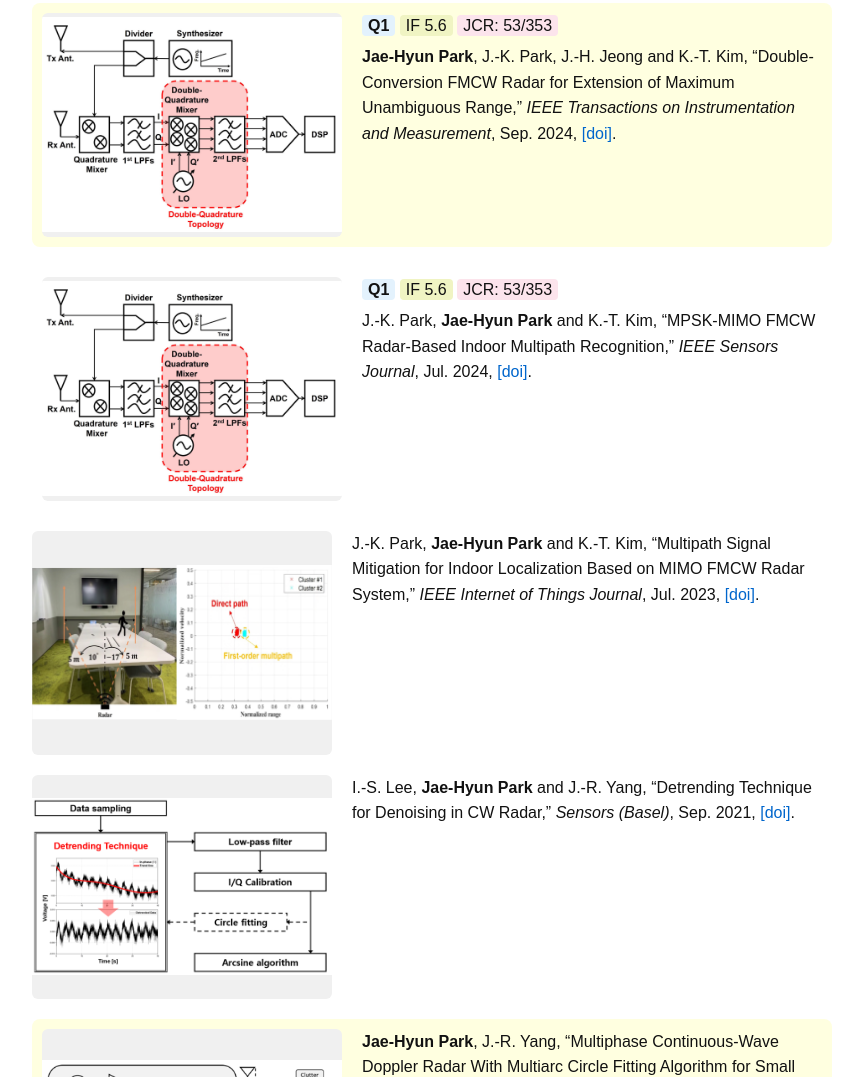
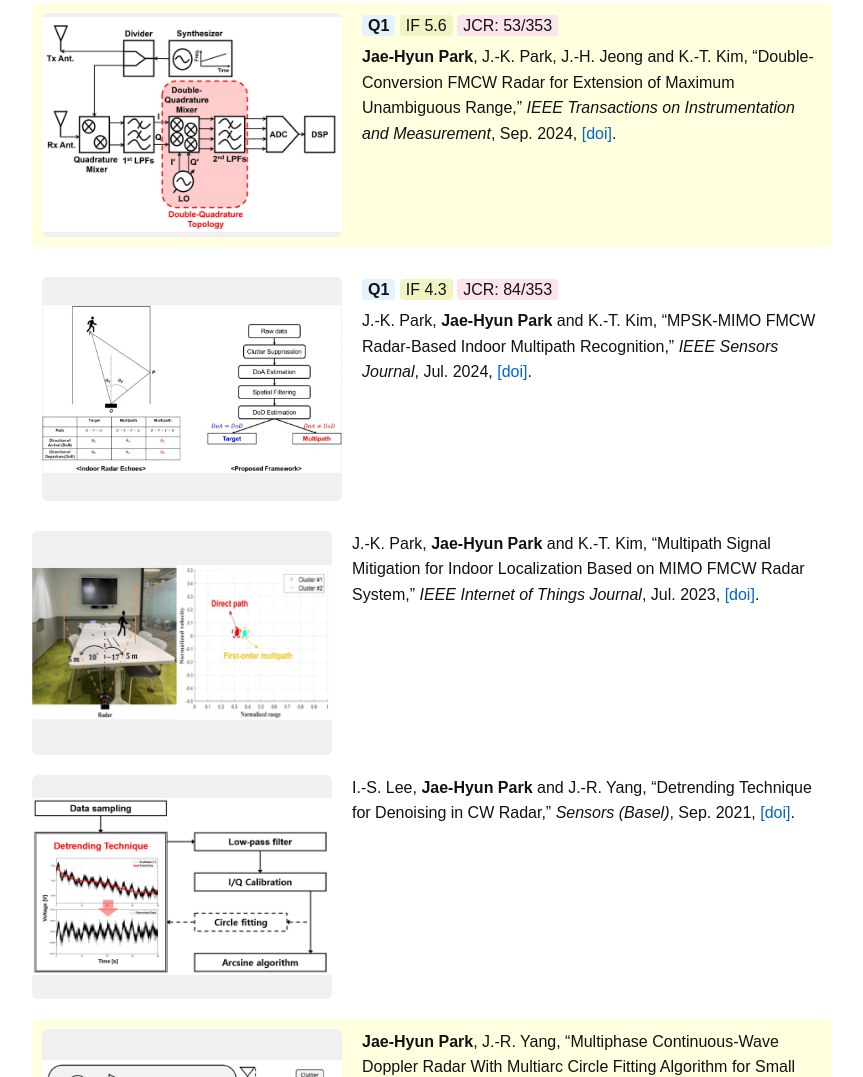
Before and after one commit to jhynpark/jhynpark.github.io, a plain HTML site: page index.html in a window 1280 px wide. Shown: the part 812-1889 px from the top of the page, without its empty margins (208-1071 px from the left). Drawn offline with Linux system fonts and the light colour scheme.

Commit message:
Update index.html

```diff
--- a/index.html
+++ b/index.html
@@ -84,13 +84,13 @@
 </div>
 
 <div style="display: flex; align-items: flex-start; margin-bottom: 20px; background-color: #ffffff; border-radius: 8px; padding: 10px;">
-  <img src="img/2024_TIM.png" alt="Publication" class="publication">
+  <img src="img/2024_SenJ.png" alt="Publication" class="publication">
   <div>
     <!-- 논문 메타정보 태그 -->
     <div style="margin-bottom: 6px;">
       <span style="background-color: #e3f2fd; padding: 2px 6px; border-radius: 4px; font-weight: bold;">Q1</span>
-      <span style="background-color: #f0f4c3; padding: 2px 6px; border-radius: 4px;">IF 5.6</span>
-      <span style="background-color: #fce4ec; padding: 2px 6px; border-radius: 4px;">JCR: 53/353</span>
+      <span style="background-color: #f0f4c3; padding: 2px 6px; border-radius: 4px;">IF 4.3</span>
+      <span style="background-color: #fce4ec; padding: 2px 6px; border-radius: 4px;">JCR: 84/353</span>
     </div>
 
     <!-- 논문 내용 -->
```
